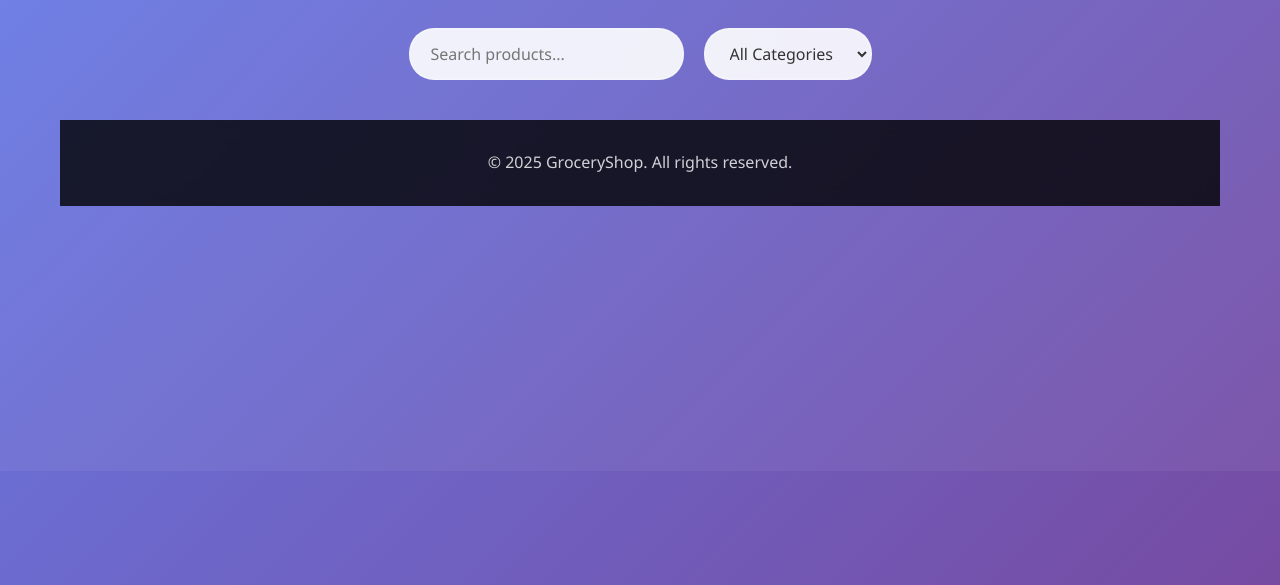
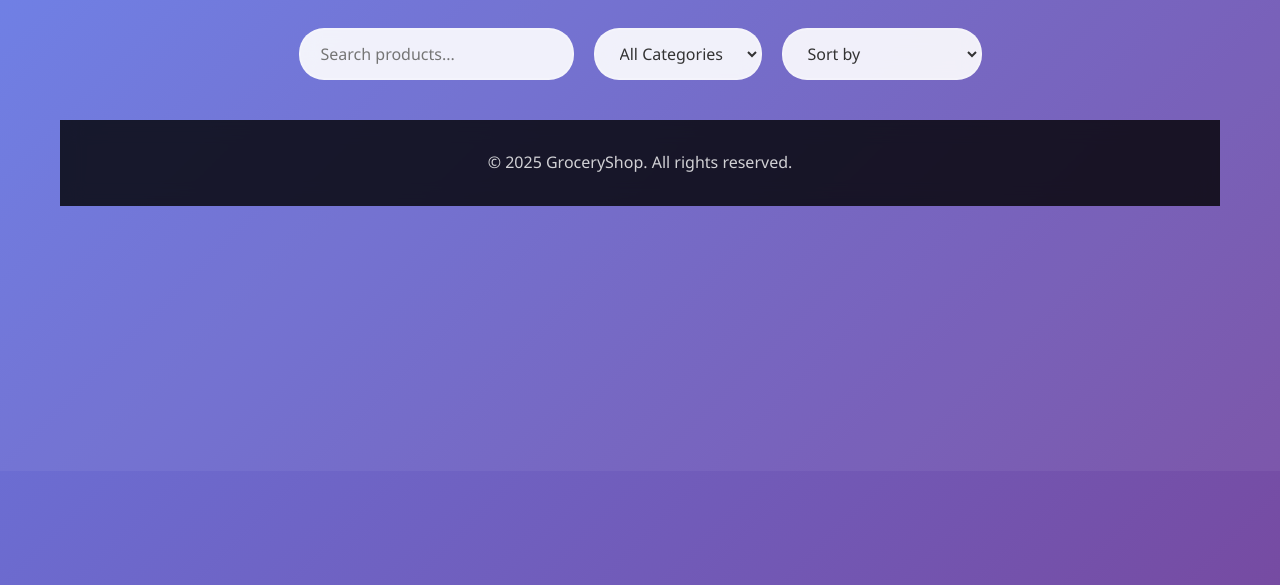
Before and after one commit to PRADEEP-VELLIRASAN/learn-mongo-db, a website: page public/products.html in a window 1280 px wide. Shown: the part 215-800 px from the top of the page. Drawn offline with Linux system fonts and the light colour scheme; no server answers.

Commit message:
Update products.html

```diff
--- a/public/products.html
+++ b/public/products.html
@@ -27,6 +27,12 @@
         <select id="categoryFilter">
           <option value="">All Categories</option>
         </select>
+        <select id="sortFilter">
+          <option value="">Sort by</option>
+          <option value="name">Name</option>
+          <option value="price-low">Price: Low to High</option>
+          <option value="price-high">Price: High to Low</option>
+        </select>
       </div>
 
       <div id="addProductForm" class="admin-form" style="display:none;">
@@ -43,6 +49,10 @@
         </form>
       </div>
 
+      <div id="productList" class="product-grid">
+        <!-- Products will be loaded here -->
+      </div>
+
   <footer class="footer animate-fade-in">
     <div class="container">
       <p>&copy; 2025 GroceryShop. All rights reserved.</p>
```
